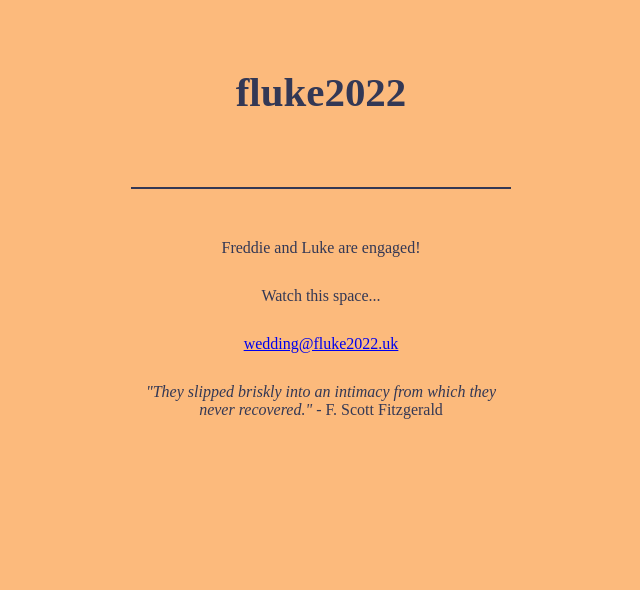
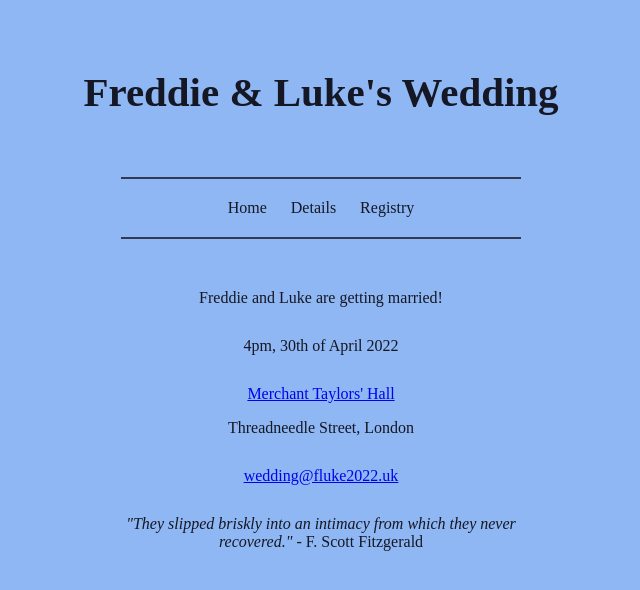
Before and after one commit to lwilts/fluke2022, a Flask app: page / in a window 1280 px wide. Shown: the top 590 px of the page, without its empty margins (319-959 px from the left). Run offline with Flask 2, Linux system fonts and the light colour scheme; some web fonts are replaced.

Commit message:
Updated colour and content

```diff
--- a/static/css/main.css
+++ b/static/css/main.css
@@ -1,13 +1,13 @@
 body {
   font-family: 'Quattrocento', serif;
-  background-color: #fcba7c;
+  background-color: #8eb7f3;
 }
 
 header {
   padding: 20px;
   font-size: 35px;
   font-weight: 700;
-  color: #333855;
+  color: #151724;
   text-align: center
 }
 
@@ -19,14 +19,52 @@ header {
 } */
 
 div {
-  color: #333855;
+  color: #151724;
 }
 
-.center {
+.nav {
   margin: auto;
   max-width: 400px;
   padding: 10px;
   text-align: center
+}
+.center {
+  margin: auto;
+  max-width: 400px;
+  padding: 0px;
+  text-align: center
+}
+
+.nav li{
+  display:inline;
+}
+.nav a{
+  display:inline-block;
+  padding:10px;
+}
+
+ul {
+  list-style-type: none;
+  margin: 0;
+  padding: 0;
+  overflow: hidden;
+  background-color: #8eb7f3;
+}
+
+/* li {
+  float: left;
+} */
+
+li a {
+  display: inline;
+  color: #151724;
+  text-align: center;
+  padding: 14px 16px;
+  text-decoration: none;
+}
+
+li a:hover {
+  background-color: #759dda;
 }
 
 * {
--- a/templates/index.html
+++ b/templates/index.html
@@ -1,7 +1,7 @@
 <!DOCTYPE html>
 <html lang="en">
 <head>
-  <title>fluke2022</title>
+  <title>Freddie & Luke's Wedding</title>
   <link rel="stylesheet" href="{{ url_for('static', filename='css/main.css') }}">
   <link rel="preconnect" href="https://fonts.gstatic.com">
   <link href="https://fonts.googleapis.com/css2?family=Quattrocento:wght@400;700&display=swap" rel="stylesheet">
@@ -11,16 +11,31 @@
 
 <body>
   <header>
-    <h3>fluke2022</h3>
+    <h3>Freddie & Luke's Wedding</h3>
   </header>
 
   <div class="center">
-    <hr class="center" style="border: 1px solid #333855; padding: 0px; margin: 0px">
+    <hr style="border: 1px solid #333855; padding: 0px; margin: 0px">
+
+    <ul class="nav">
+      <li><a class="active" href="/">Home</a></li>
+      <li><a href="/">Details</a></li>
+      <li><a href="/">Registry</a></li>
+    </ul>
+
+    <hr style="border: 1px solid #333855; padding: 0px; margin: 0px">
+
     <p style="margin-top: 50px">
-      Freddie and Luke are engaged!
+      Freddie and Luke are getting married!
     </p>
     <p style="margin-top: 30px">
-        Watch this space...
+      4pm, 30th of April 2022
+    </p>
+    <p style="margin-top: 30px">
+      <a href="https://goo.gl/maps/rqWUGmHm1dZ7FPYy7">Merchant Taylors' Hall</a>
+    </p>
+    <p>
+      Threadneedle Street, London
     </p>
     <p style="margin-top: 30px">
         <a href="mailto:wedding@fluke2022.uk">wedding@fluke2022.uk</a>
```
